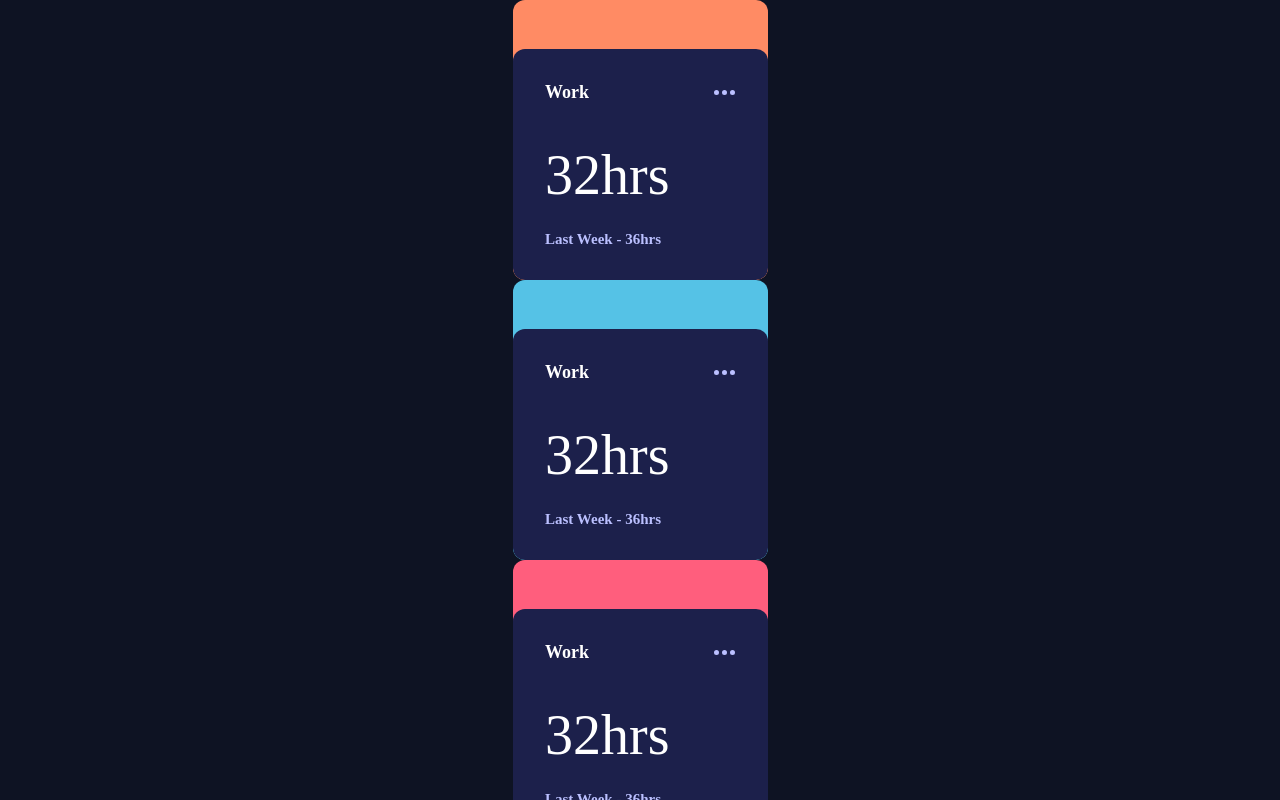
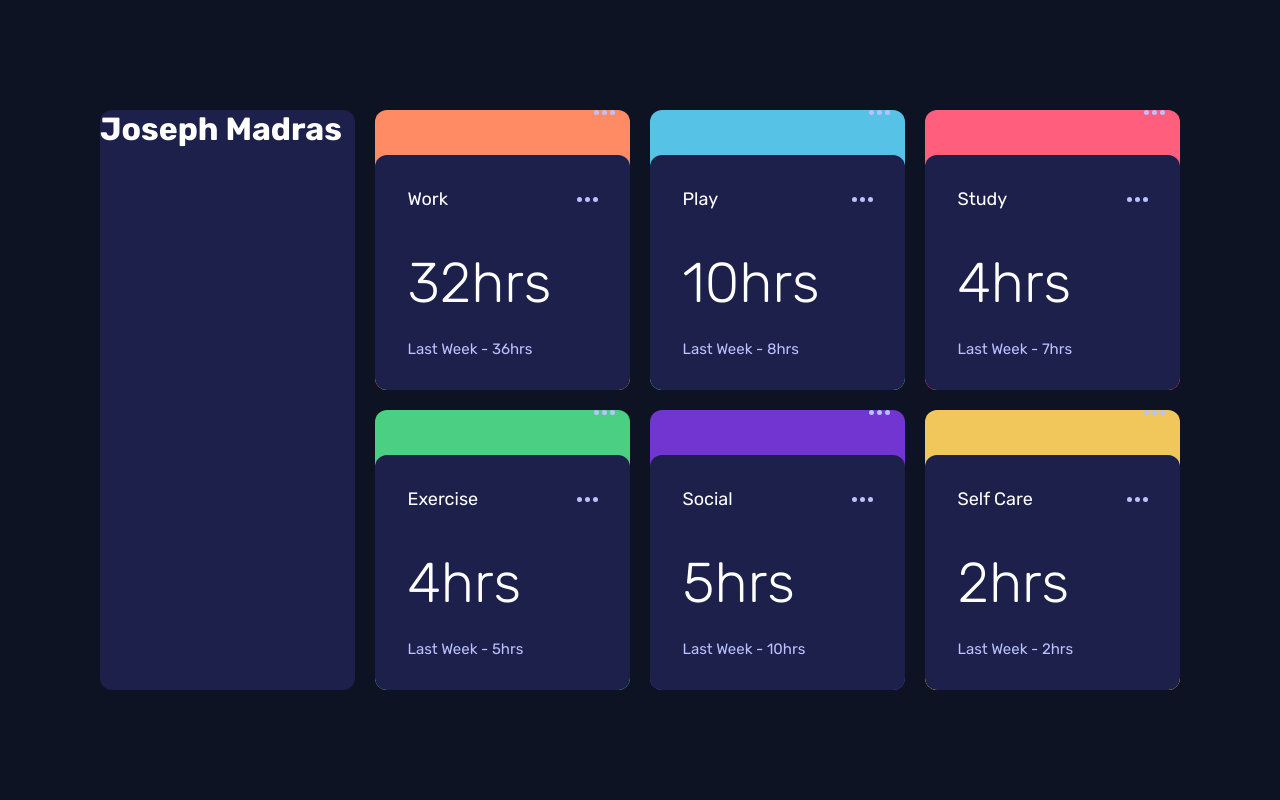
Before and after one commit to KingJosephI/time-tracking-dashboard, a React (Create React App) app: page / in a window 1280 px wide. Shown: the top 800 px of the page. Built offline with nearby package versions, Linux system fonts and the light colour scheme.

Commit message:
feat: create a profile component

```diff
--- a/src/App.js
+++ b/src/App.js
@@ -1,11 +1,9 @@
 import './App.scss';
-import Card from './components/Card/Card';
 import CardList from './components/CardList/CardList.jsx';
-import iconWork from './images/icon-work.svg';
+
 function App() {
   return (
     <div className="App">
-      {/* <Card image={iconWork} /> */}
       <CardList />
     </div>
   );
--- a/src/App.scss
+++ b/src/App.scss
@@ -1,3 +1,4 @@
+@import url('https://fonts.googleapis.com/css2?family=Rubik:ital,wght@0,300;0,400;0,500;0,600;0,700;0,800;0,900;1,300;1,400;1,500;1,600;1,700;1,800;1,900&display=swap');
 
 .App {
  display: flex;
@@ -6,4 +7,5 @@
  min-height: 100vh;
  background-color: #0E1323;
  color: #fff;
+ font-family: 'Rubik', sans-serif;
 }
--- a/src/components/Card/Card.jsx
+++ b/src/components/Card/Card.jsx
@@ -1,11 +1,11 @@
 import React from 'react';
 import { PropTypes } from 'prop-types';
+import ellipsisIcon from '../../images/icon-ellipsis.svg';
 import './Card.scss';
-import ellipsisIcon from '../../images/icon-ellipsis.svg';
 
 const Card = ({
   image,
-  category,
+  title,
   currentHours,
   previousHours,
   periodicity,
@@ -15,12 +15,15 @@ const Card = ({
   return (
     <div
       className="card"
-      style={{ backgroundImage: image, backgroundColor: bgColor }}
+      style={{
+        backgroundImage: `url(${image})`,
+        backgroundColor: bgColor,
+      }}
       {...props}
     >
       <div className="card__description">
         <div className="card__category">
-          <h4 className="card__category-name">{category}</h4>
+          <h4 className="card__category-name">{title}</h4>
           <div>
             <img src={ellipsisIcon} alt="Ellipsis" />
           </div>
@@ -44,7 +47,8 @@ Card.propTypes = {
 };
 
 Card.defaultProps = {
-  category: 'Work',
+  image: ellipsisIcon,
+  title: 'Work',
   currentHours: 32,
   previousHours: 36,
   periodicity: 'Week',
--- a/src/components/Card/Card.scss
+++ b/src/components/Card/Card.scss
@@ -1,28 +1,16 @@
+
+
 .card {
-
   min-width: 255px;
   background-color: #FF8B64;
   border-radius: 12px;
   overflow: hidden;
-
   height: 280px;
   display: flex;
   flex-direction: column;
   justify-content: end;
-  // background-image: url('../../images/icon-work.svg');
   background-repeat: no-repeat;
   background-position: top right 15px;
-  // opacity: .5;
-    // height: 300px;
-
-
-  // &__image-container{
-  //   background-color: #FF8B64;
-  //   display: flex;
-  //   justify-content: end;
-  //   padding-right: 32.5px;
-  //   height: 45px;
-  // }
 
   &__description{
     background-color: #1C204B;
@@ -44,11 +32,12 @@
   &__category-name {
     font-size: 18px;
     color: #fff;
+    font-weight: 400;
   }
 
   &__current-hours{
     font-size: 56px;
-    font-weight: 200;
+    font-weight: 100;
     padding-top: 40px;
     padding-bottom: 24px;
   }
@@ -56,5 +45,9 @@
   &__description div:last-child {
     font-size: 15px;
     color: #BBC0FF;
+
+    strong{
+      font-weight: normal;
+    }
   }
 }
--- a/src/components/CardList/CardList.jsx
+++ b/src/components/CardList/CardList.jsx
@@ -1,39 +1,63 @@
 import React from 'react';
 import Card from '../Card/Card';
 import './CardList.scss';
+import workIcon from '../../images/icon-work.svg';
+import playIcon from '../../images/icon-play.svg';
+import studyIcon from '../../images/icon-study.svg';
+import exerciseIcon from '../../images/icon-exercise.svg';
+import socialIcon from '../../images/icon-social.svg';
+import selfCareIcon from '../../images/icon-self-care.svg';
+import data from '../../data.json';
+import ProfileComponent from '../ProfileComponent/ProfileComponent';
 
 const CardList = () => {
-  const imgAndColors = [
-    {
-      color: '#FF8B64',
-      image: '../../images/icon-work.svg',
-    },
-    {
-      color: '#55C2E6',
-      image: '../../images/icon-play.svg',
-    },
-    {
-      color: '#FF5E7D',
-      image: '../../images/icon-study.svg',
-    },
-    {
-      color: '#4BCF82',
-      image: '../../images/icon-exercise.svg',
-    },
-    {
-      color: '#7335D2',
-      image: '../../images/icon-social.svg',
-    },
-    {
-      color: '#F1C75B',
-      image: '../../images/icon-self-care.svg',
-    },
-  ];
+  // const imgAndColors = [
+  //   {
+  //     color: '#FF8B64',
+  //     image: workIcon,
+  //   },
+  //   {
+  //     color: '#55C2E6',
+  //     image: playIcon,
+  //   },
+  //   {
+  //     color: '#FF5E7D',
+  //     image: studyIcon,
+  //   },
+  //   {
+  //     color: '#4BCF82',
+  //     image: exerciseIcon,
+  //   },
+  //   {
+  //     color: '#7335D2',
+  //     image: socialIcon,
+  //   },
+  //   {
+  //     color: '#F1C75B',
+  //     image: selfCareIcon,
+  //   },
+  // ];
+
+  console.log(data);
   return (
-    <div>
-      {imgAndColors.map(({ color, image }, key) => (
-        <Card key={key} bgColor={color} image={image} />
-      ))}
+    <div className="container">
+      <ProfileComponent />
+      {data.map(({ title, color, image, timeframes }, key) => {
+        console.log(key);
+        console.log(image);
+        // let icon = data[key].image;
+        return (
+          <Card
+            key={key}
+            title={title}
+            bgColor={color}
+            // image={`import icon from ${image}`}
+            // image={require(JSON.parse(image))}
+            currentHours={timeframes.weekly.current}
+            previousHours={timeframes.weekly.previous}
+          />
+        );
+      })}
     </div>
   );
 };
--- a/src/components/CardList/CardList.scss
+++ b/src/components/CardList/CardList.scss
@@ -0,0 +1,5 @@
+.container {
+  display: grid;
+  grid-template-columns: repeat(4, 1fr);
+  gap: 20px
+}
--- /dev/null
+++ b/src/components/ProfileComponent/ProfileComponent.jsx
@@ -0,0 +1,12 @@
+import React from 'react';
+import './ProfileComponent.scss';
+
+const ProfileComponent = () => {
+  return (
+    <div className="profile">
+      <h1>Joseph Madras</h1>
+    </div>
+  );
+};
+
+export default ProfileComponent;
--- /dev/null
+++ b/src/components/ProfileComponent/ProfileComponent.scss
@@ -0,0 +1,5 @@
+.profile{
+  grid-row: 1 / span 2;
+  background-color: #1C204B;
+  border-radius: 12px;
+}
--- a/src/data.json
+++ b/src/data.json
@@ -14,7 +14,10 @@
         "current": 103,
         "previous": 128
       }
-    }
+    },
+
+    "color": "#FF8B64",
+    "image": "../../images/icon-work.svg"
   },
   {
     "title": "Play",
@@ -31,7 +34,9 @@
         "current": 23,
         "previous": 29
       }
-    }
+    },
+    "color": "#55C2E6",
+    "image": "../../images/icon-play.svg"
   },
   {
     "title": "Study",
@@ -48,7 +53,9 @@
         "current": 13,
         "previous": 19
       }
-    }
+    },
+    "color": "#FF5E7D",
+    "image": "../../images/icon-study.svg"
   },
   {
     "title": "Exercise",
@@ -65,7 +72,9 @@
         "current": 11,
         "previous": 18
       }
-    }
+    },
+    "color": "#4BCF82",
+    "image": "../../images/icon-exercise.svg"
   },
   {
     "title": "Social",
@@ -82,7 +91,9 @@
         "current": 21,
         "previous": 23
       }
-    }
+    },
+    "color": "#7335D2",
+    "image": "../../images/icon-social.svg"
   },
   {
     "title": "Self Care",
@@ -99,6 +110,8 @@
         "current": 7,
         "previous": 11
       }
-    }
+    },
+    "color": "#F1C75B",
+    "image": "../../images/icon-self-care.svg"
   }
 ]
```
